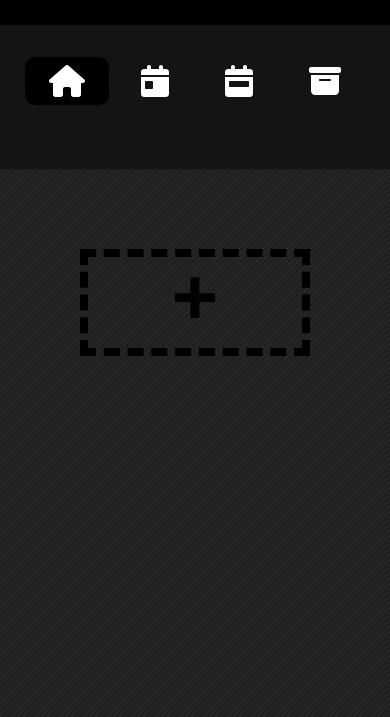
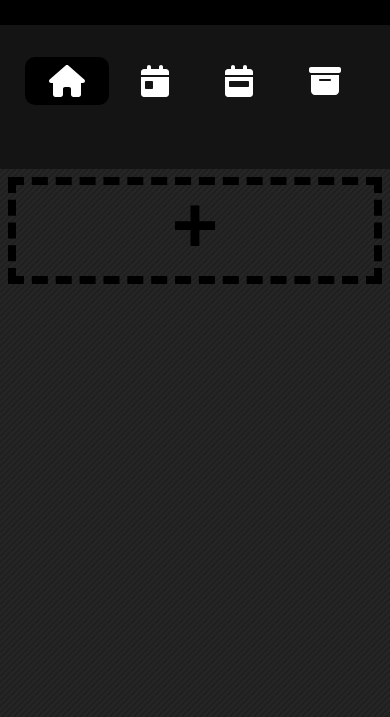
Before and after one commit to LiamJShaw/odin-todo, a website built with webpack: page dist/index.html in a window 390 px wide. Shown: the part 103-820 px from the top of the page. Built offline with nearby package versions, Linux system fonts and the light colour scheme.

Commit message:
Responsive

```diff
--- a/src/styles.css
+++ b/src/styles.css
@@ -80,10 +80,6 @@ header .title-logo {
 }
 
 #task-container {
-    /* display: flex;
-    justify-content: flex-start;
-    flex-wrap: wrap;
-    gap: 1rem; */
 
     padding: 5rem;
 
@@ -232,6 +228,9 @@ footer a {
     .container {
         grid-template-columns: 1fr;
         grid-template-rows: 1fr 1fr 9fr 1.5rem;
+    }
 
+    #task-container {
+        padding: 0.5rem;
     }
 }
```
